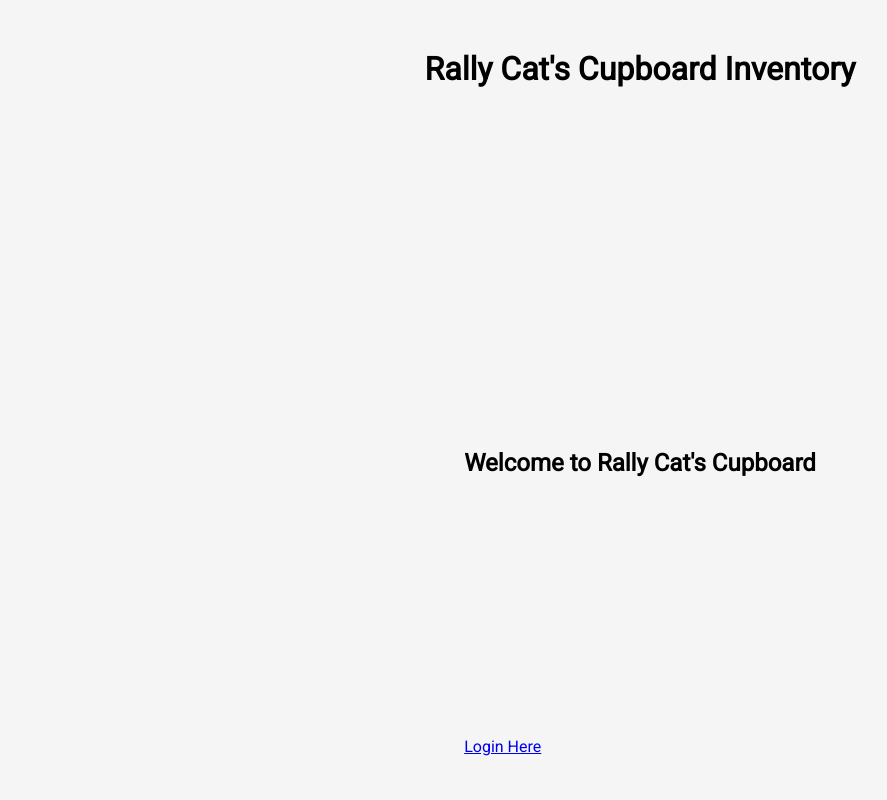
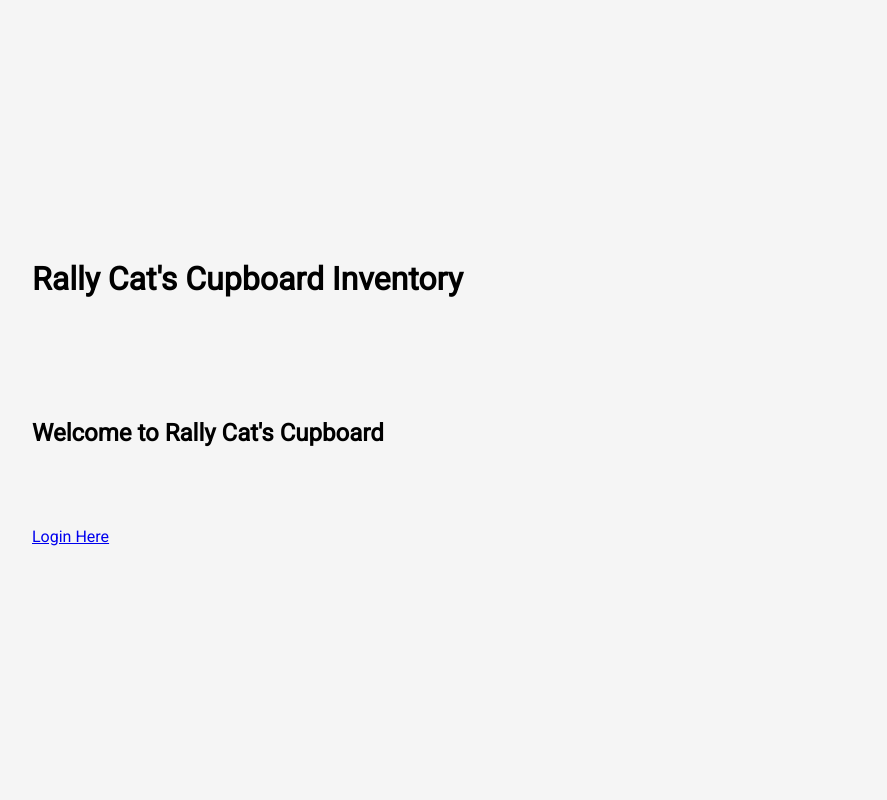
Before and after one commit to UVMHacks2025/Team-3, a Flask app: page / in a window 1280 px wide. Shown: the whole page, without its empty margins (0-887 px from the left). Run offline with Flask 3, Linux system fonts and the light colour scheme.

Commit message:
flexbox :)

```diff
--- a/static/styles/add.css
+++ b/static/styles/add.css
@@ -26,7 +26,7 @@
 }
 
 input, textarea {
-    width: 100%;
+    width: 50%;
     padding: 10px;
     border: 1px solid #ccc;
     border-radius: 5px;
--- a/static/styles/layout.css
+++ b/static/styles/layout.css
@@ -1,7 +1,16 @@
 
 @import url('https://fonts.googleapis.com/css2?family=Roboto:wght@400&display=swap');
 h1{
-    padding-bottom: 10em;
+    padding-bottom: 2.5em;
+}
+div
+{
+    width: 95%;
+}
+.CheckBoxArray
+{
+    display: flex;
+    flex-direction: column-reverse;
 }
 body {
     font-family: 'Roboto', sans-serif;
```
